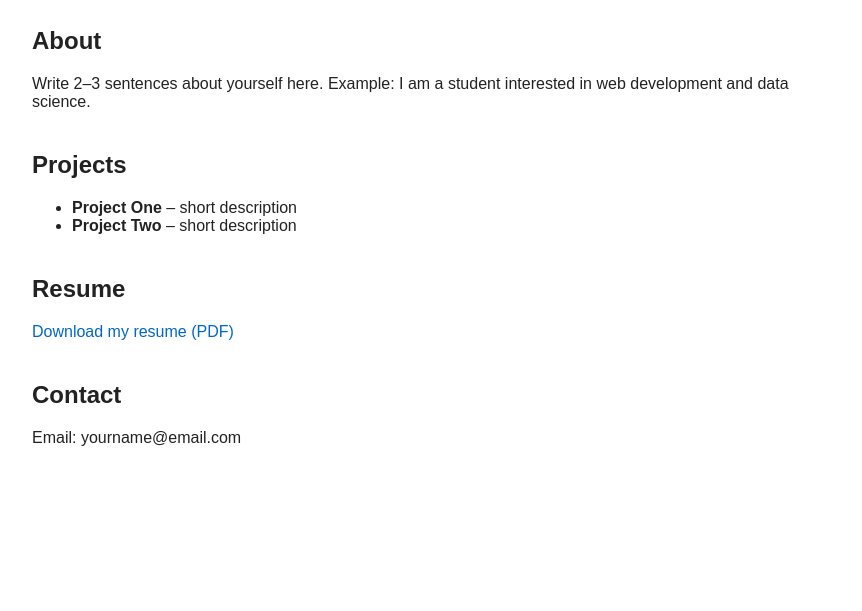
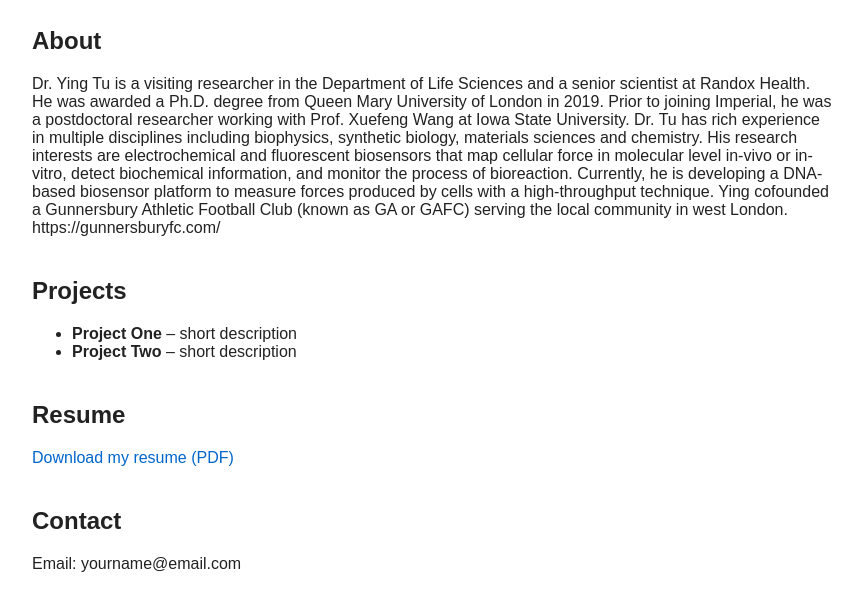
Before and after one commit to YingTu-1/io, a plain HTML site: page index.html in a window 1280 px wide. Shown: the part 143-754 px from the top of the page, without its empty margins (208-1070 px from the left). Drawn offline with Linux system fonts and the light colour scheme.

Commit message:
Update index.html

```diff
--- a/index.html
+++ b/index.html
@@ -50,8 +50,11 @@
   <section>
     <h2>About</h2>
     <p>
-      Write 2–3 sentences about yourself here.
-      Example: I am a student interested in web development and data science.
+Dr. Ying Tu is a visiting researcher in the Department of Life Sciences and a senior scientist at Randox Health. He was awarded a Ph.D. degree from Queen Mary University of London in 2019. Prior to joining Imperial, he was a postdoctoral researcher working with Prof. Xuefeng Wang at Iowa State University.
+
+Dr. Tu has rich experience in multiple disciplines including biophysics, synthetic biology, materials sciences and chemistry. His research interests are electrochemical and fluorescent biosensors that map cellular force in molecular level in-vivo or in-vitro, detect biochemical information, and monitor the process of bioreaction. Currently, he is developing a DNA-based biosensor platform to measure forces produced by cells with a high-throughput technique.
+
+Ying cofounded a Gunnersbury Athletic Football Club (known as GA or GAFC) serving the local community in west London. https://gunnersburyfc.com/
     </p>
   </section>
 
```
